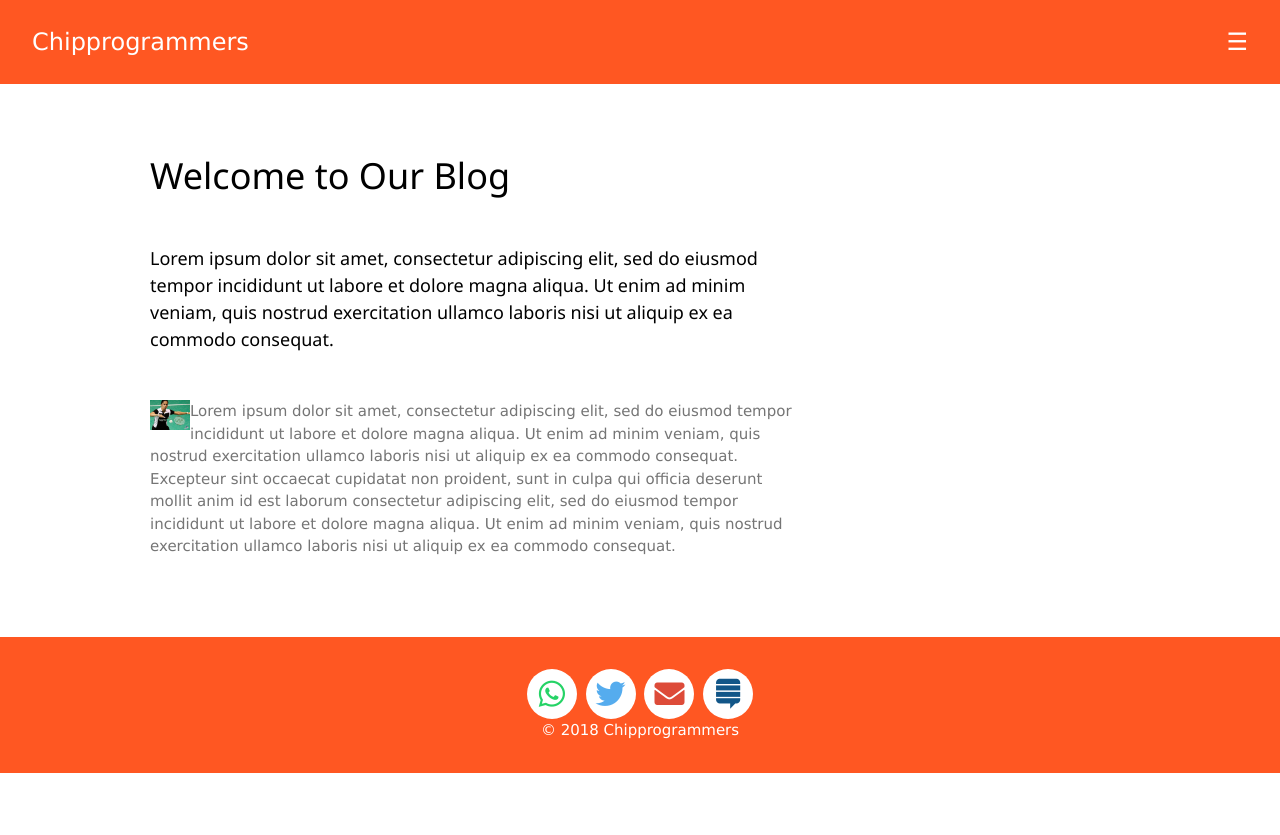
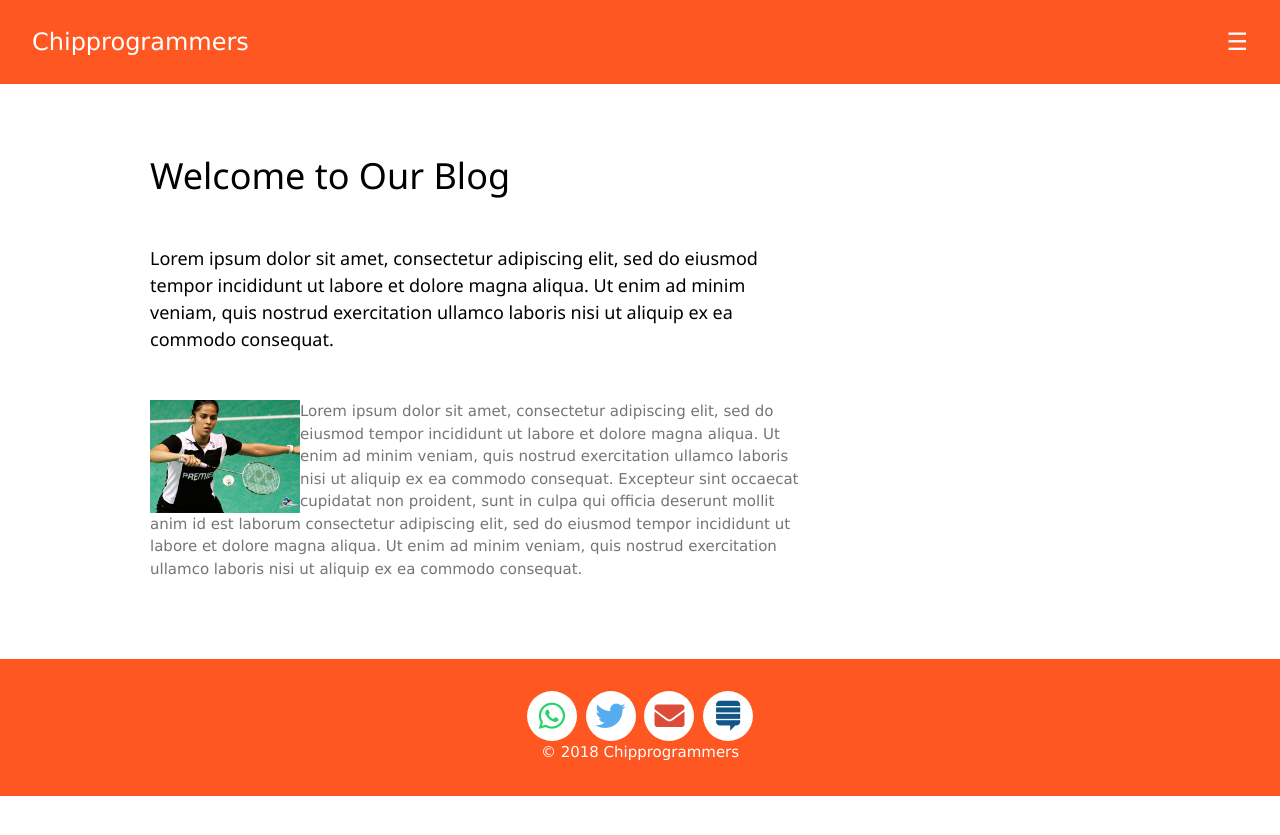
Before and after one commit to techiworld/techiworld.github.io, a Jekyll site: the page built from index.md, in a window 1280 px wide. Shown: the top 835 px of the page. Built offline with Jekyll 4.4.1, drawn with Linux system fonts in a browser that asks for light colours.

Commit message:
Update index.md

```diff
--- a/index.md
+++ b/index.md
@@ -4,7 +4,7 @@ title: Welcome to Our Blog
 ---
 
 <h5 class="w3-padding-32">Lorem ipsum dolor sit amet, consectetur adipiscing elit, sed do eiusmod tempor incididunt ut labore et dolore magna aliqua. Ut enim ad minim veniam, quis nostrud exercitation ullamco laboris nisi ut aliquip ex ea commodo consequat.</h5>
-<img src="{{ site.baseurl }}/assets/img/IMG_20180415_115852.jpg" alt="saina" height="40" width="40" class="w3-image w3-left">
+<img src="{{ site.baseurl }}/assets/img/IMG_20180415_115852.jpg" alt="saina" height="150px" width="150px" class="w3-image w3-left">
 <p class="w3-text-grey">Lorem ipsum dolor sit amet, consectetur adipiscing elit, sed do eiusmod tempor incididunt ut labore et dolore magna aliqua. Ut enim ad minim veniam, quis nostrud exercitation ullamco laboris nisi ut aliquip ex ea commodo consequat. Excepteur sint
 occaecat cupidatat non proident, sunt in culpa qui officia deserunt mollit anim id est laborum consectetur adipiscing elit, sed do eiusmod tempor incididunt ut labore et dolore magna aliqua. Ut enim ad minim veniam, quis nostrud exercitation ullamco
 laboris nisi ut aliquip ex ea commodo consequat.</p>
```
